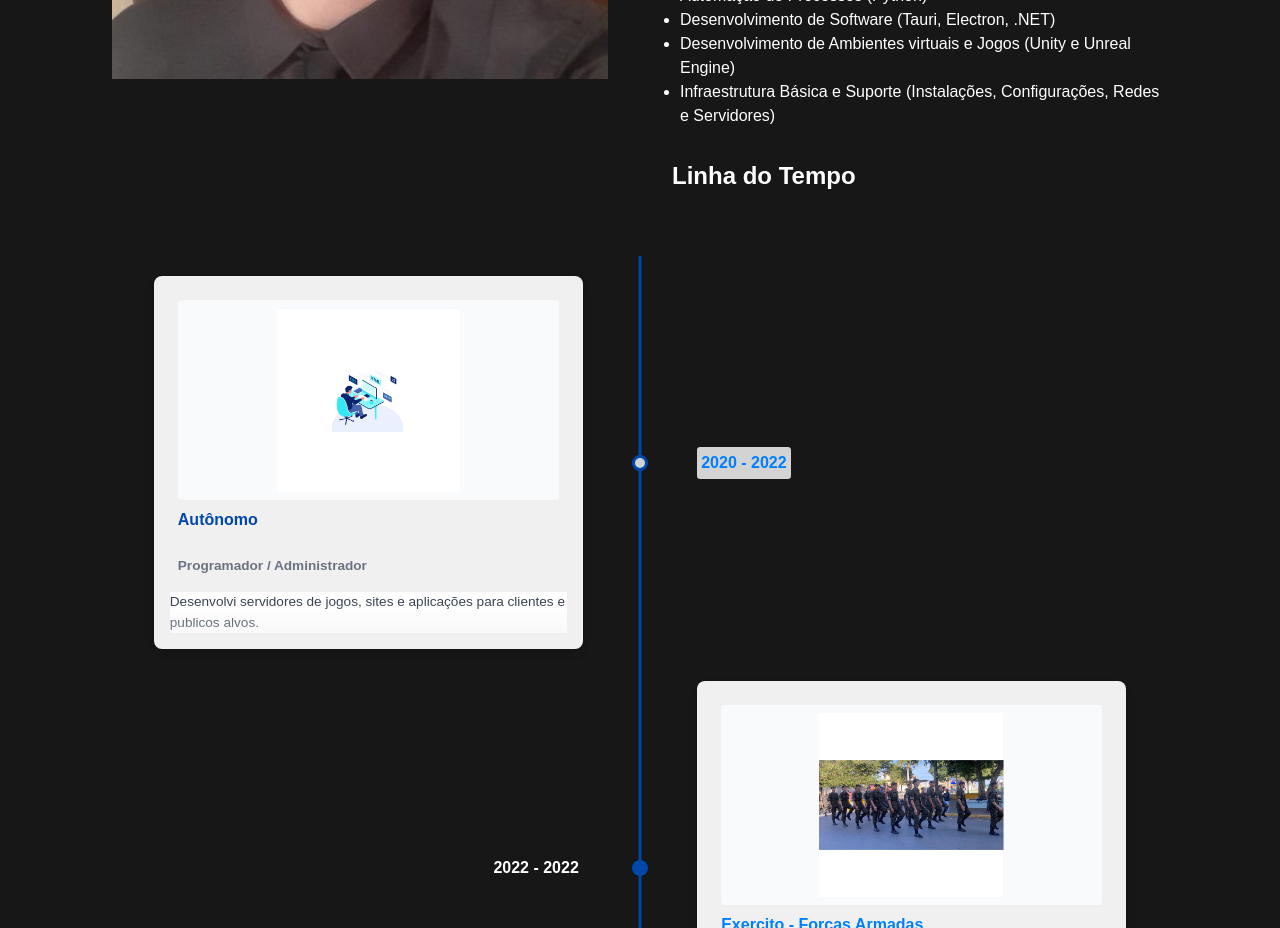
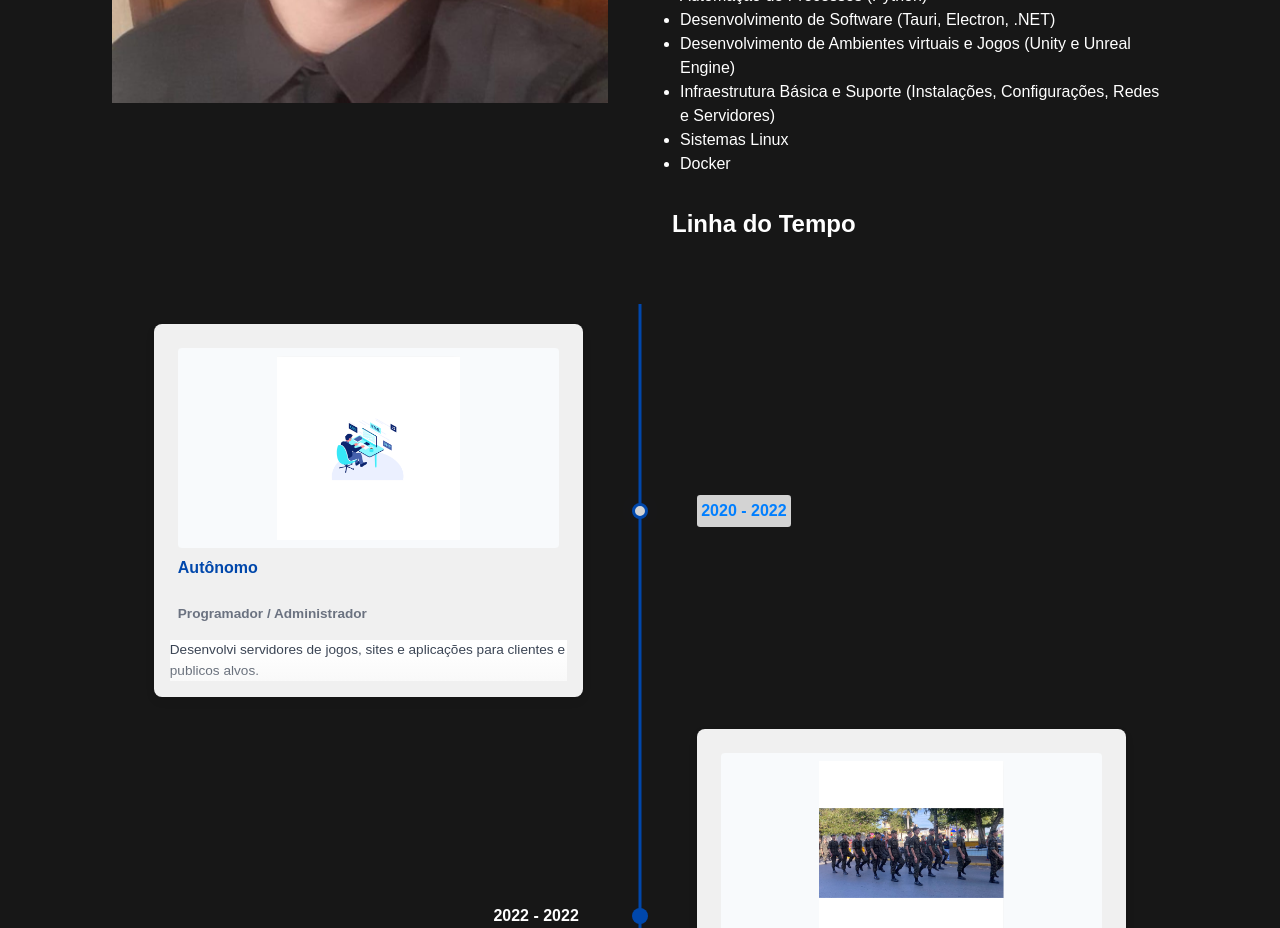
Before and after one commit to Vitor-Vidotto/Portifolio-3.0, a Next.js app: page / in a window 1280 px wide. Shown: the part 1500-2428 px from the top of the page. Built offline with nearby package versions, Linux system fonts and the light colour scheme.

Commit message:
chore: little edit

```diff
--- a/app/components/AboutSection.jsx
+++ b/app/components/AboutSection.jsx
@@ -16,6 +16,8 @@ const TAB_DATA = [
         <li>Desenvolvimento de Software (Tauri, Electron, .NET)</li>
         <li>Desenvolvimento de Ambientes virtuais e Jogos (Unity e Unreal Engine)</li>
         <li>Infraestrutura Básica e Suporte (Instalações, Configurações, Redes e Servidores)</li>
+        <li>Sistemas Linux</li>
+        <li>Docker</li>
       </ul>
     ),
   },
```
